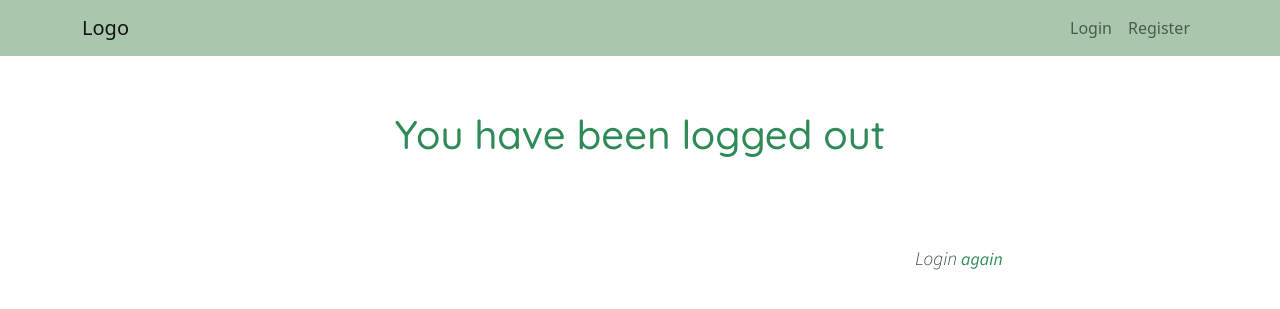
After one commit to malisara/planty, a Django app: page /logout/ in a window 1280 px wide. The commit adds this page. Shown: the top 309 px of the page. Run offline with Django 4.2, Linux system fonts and the light colour scheme.

Commit message:
logout & messages

```diff
--- a/planty/planty/settings.py
+++ b/planty/planty/settings.py
@@ -11,6 +11,7 @@ https://docs.djangoproject.com/en/4.0/ref/settings/
 """
 
 from pathlib import Path
+from django.contrib.messages import constants as messages
 
 # Build paths inside the project like this: BASE_DIR / 'subdir'.
 BASE_DIR = Path(__file__).resolve().parent.parent
@@ -131,3 +132,7 @@ LOGIN_URL = 'login'
 
 # Redirect when you login
 LOGIN_REDIRECT_URL = '/'
+
+MESSAGE_TAGS = {
+    messages.ERROR: 'danger',
+}
--- a/planty/planty/static/planty/style.css
+++ b/planty/planty/static/planty/style.css
@@ -8,6 +8,7 @@ Body,weights: 300, 400 italic
 :root {
     --plant-green: rgba(46, 139, 87, 1);
     --green-navbar: rgba(169, 199, 172, 1);
+    --gray-text: rgba(53, 75, 62, 1);
     --dark-green-text: rgba(36, 61, 37, 1);
     --lighter-green-text: rgba(95, 116, 100, 1);
     --light-green: rgba(191, 216, 196, 0.5);
@@ -23,6 +24,17 @@ Body,weights: 300, 400 italic
 .text-center {
     text-align: center;
 }
+
+.green-link {
+    text-decoration: none;
+    color: var(--plant-green);
+    font-weight: 400;
+    font-family: 'Source Sans Pro', sans-serif;
+    font-style: italic;
+    font-size: 1.1rem;
+}
+
+/* TODO green-link :hover */
 
 /*Navbar*/
 nav {
@@ -42,12 +54,12 @@ nav {
     height: 100%;
 }
 
-/*Register*/
+/*Forms*/
 .form-title {
     font-family: 'Quicksand', sans-serif;
     color: var(--plant-green);
     font-weight: 500;
-    font-size: 3rem;
+    font-size: 2.5rem;
     padding-bottom: 2rem;
     text-align: center;
 }
@@ -93,12 +105,18 @@ nav {
     background-color: var(--plant-green);
 }
 
-.login-link {
-    font-family: 'Source Sans Pro', sans-serif;
-    font-style: italic;
-    font-weight: 200;
-    color: var(--plant-green);
-    font-size: 1.2rem;
-}
+
 
 /*TODO: add grey-ish background Login, Register*/
+
+/* Texts */
+
+.medium-italic-green-text {
+    font-family: 'Source Sans Pro', sans-serif;
+    color: var(--gray-text);
+    font-weight: 300;
+    font-style: italic;
+    font-size: 1.2rem;
+    text-align: center;
+    padding: 0rem 4rem;
+}
--- a/planty/planty/templates/planty/navbar.html
+++ b/planty/planty/templates/planty/navbar.html
@@ -34,7 +34,7 @@
 
                         <ul class="dropdown-menu" aria-labelledby="dropdownMenuButton1">
                             <li><a class="dropdown-item" href="#">My Profile</a></li>
-                            <li><a class="dropdown-item" href="#">Logout</a></li>
+                            <li><a class="dropdown-item" href="{% url 'logout' %}">Logout</a></li>
                         </ul>
                     </div>
                 </li>
--- a/planty/planty/urls.py
+++ b/planty/planty/urls.py
@@ -18,14 +18,17 @@ from . import views as main_views
 from users import views as user_views
 from django.contrib.auth import views as auth_views
 
-# TODO: Logout
 
 urlpatterns = [
     path('', main_views.homepage, name="homepage"),
     path('register/', user_views.register, name="register"),
-    # Template_name = where dj searches for the template
+    # 'template_name' = name of custom template
     path(
         'login/',
         auth_views.LoginView.as_view(template_name='users/login.html'),
         name="login"),
+    path(
+        'logout/',
+        auth_views.LogoutView.as_view(template_name='users/logout.html'),
+        name="logout"),
 ]
--- a/planty/users/forms.py
+++ b/planty/users/forms.py
@@ -10,9 +10,9 @@ class UserRegisterForm(UserCreationForm):
         model = User
         fields = ['username', 'email', 'password1', 'password2']
 
-    # Hide help text in the form
     def __init__(self, *args, **kwargs):
-        super(UserCreationForm, self).__init__(*args, **kwargs)
+        super().__init__(*args, **kwargs)
 
-        for fieldname in ['username',  'email', 'password1', 'password2']:
+        # Hide help text in the form
+        for fieldname in self.Meta.fields:
             self.fields[fieldname].help_text = None
--- a/planty/users/templates/users/login.html
+++ b/planty/users/templates/users/login.html
@@ -23,7 +23,7 @@
                         <div class="row">
                             <div class="col text-center">
                                 <button class="button-form" type="submit">Login</button>
-                                <p>Don't have an account yet? <a href="{% url 'register' %}" class="login-link">
+                                <p>Don't have an account yet? <a href="{% url 'register' %}" class="green-link">
                                         Register</a></p>
                             </div>
                         </div>
--- /dev/null
+++ b/planty/users/templates/users/logout.html
@@ -0,0 +1,18 @@
+{% extends "planty/base.html" %}
+
+{% block content %}
+
+
+
+<div class="form-title mt-5">You have been logged out</div>
+
+<div class="col-10 medium-italic-green-text text-end mt-5">
+    <p>Login <a href="{% url 'login' %}" class="green-link">again</a></p>
+</div>
+
+
+
+
+
+
+{% endblock content %}
--- a/planty/users/templates/users/register.html
+++ b/planty/users/templates/users/register.html
@@ -22,7 +22,7 @@
                         <div class="row">
                             <div class="col text-center">
                                 <button class="button-form" type="submit">Register</button>
-                                <p>Already have an account? <a href="{% url 'login' %}" class="login-link"> Log in</a>
+                                <p>Already have an account? <a href="{% url 'login' %}" class="green-link "> Log in</a>
                                 </p>
                             </div>
                         </div>
```
Also changed, not shown: planty/users/views.py (+5 -7 lines).
